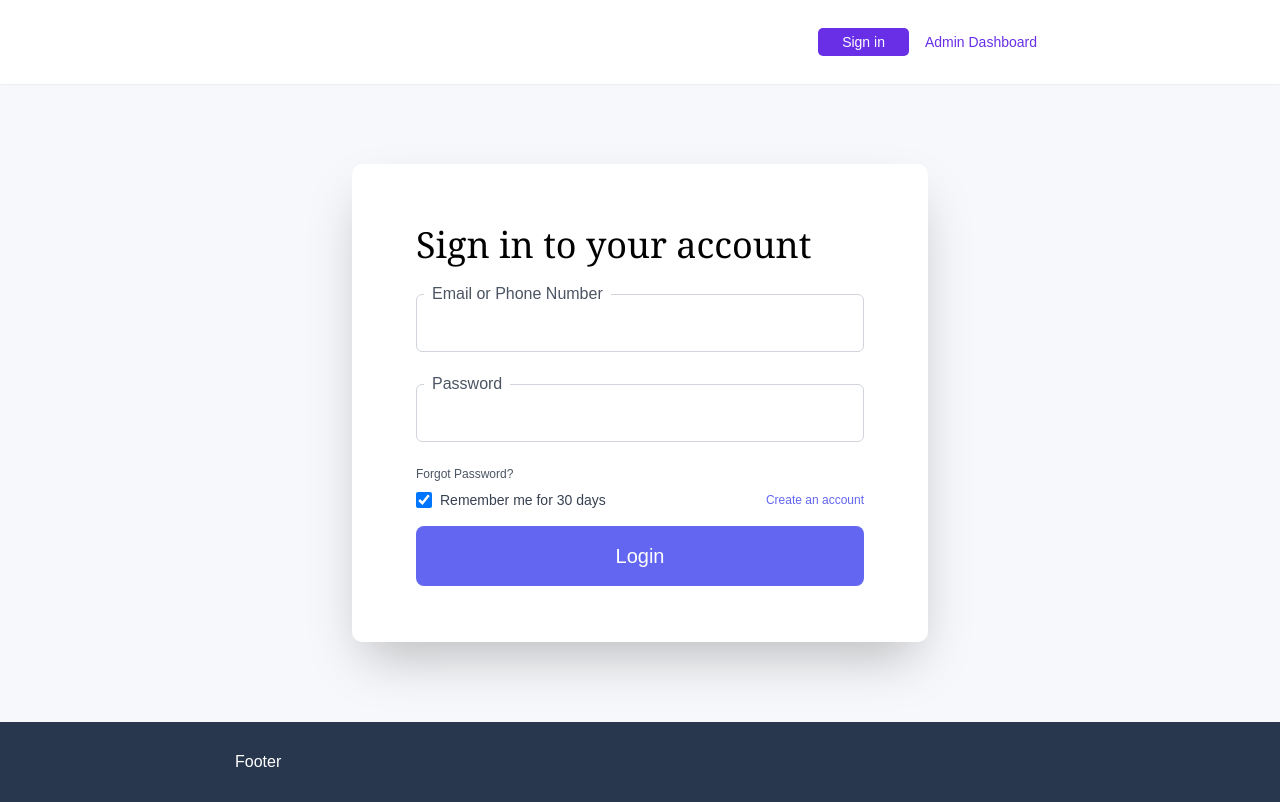
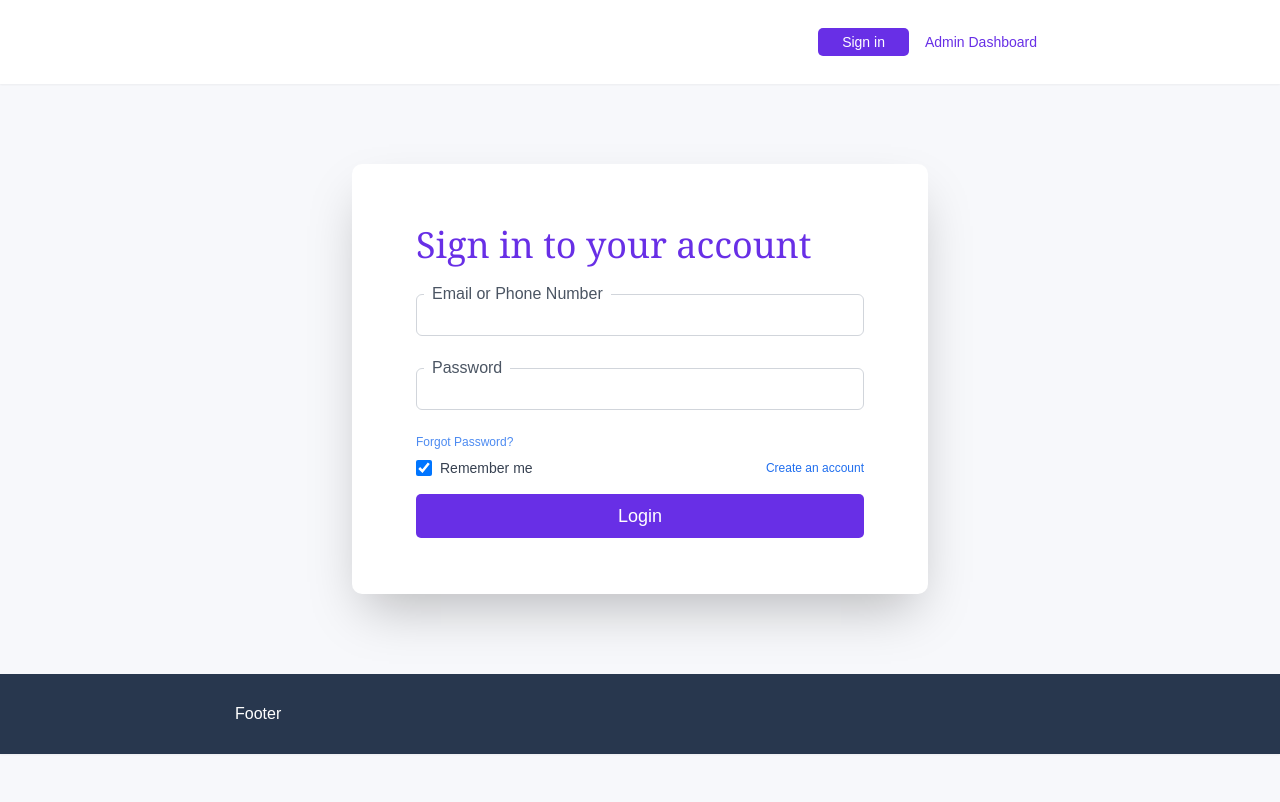
Before and after one commit to HelloTanvir/ERP-system, a Next.js app: page /auth/login in a window 1280 px wide. Built offline with nearby package versions, Linux system fonts and the light colour scheme.

Commit message:
refined form ui, restructured code

```diff
--- /dev/null
+++ b/src/app/_components/Input.tsx
@@ -0,0 +1,37 @@
+import { FC } from 'react';
+import { InputField } from '../_lib/utils';
+import PhoneNumberInput from './PhoneNumberInput';
+
+interface Props {
+    field: InputField;
+    error?: string;
+}
+
+function Input({ field, error }: Props) {
+    if (field.type === 'tel') {
+        return <PhoneNumberInput field={field} error={error} />;
+    }
+
+    return (
+        <div className="relative">
+            <p className="bg-white pt-0 pr-2 pb-0 pl-2 -mt-3 mr-0 mb-0 ml-2 font-medium text-gray-600 absolute">
+                {field.label}
+            </p>
+
+            <input
+                placeholder={field.placeholder}
+                type={field.type}
+                name={field.name}
+                minLength={field.minLength}
+                required={field.required}
+                className="border placeholder-gray-400 focus:outline-none focus:border-black w-full p-2 mt-2 mr-0 mb-0 ml-0 text-base block bg-white border-gray-300 rounded-md text-black autofill:text-black"
+            />
+
+            {error && (
+                <p className="text-red-400 italic font-semibold text-xs mx-2 mt-1">{error}</p>
+            )}
+        </div>
+    );
+}
+
+export default Input as FC<Props>;
--- /dev/null
+++ b/src/app/_components/PhoneNumberInput.tsx
@@ -0,0 +1,62 @@
+'use client';
+
+import { ChangeEvent, FC, useRef, useState } from 'react';
+import { InputField } from '../_lib/utils';
+
+interface Props {
+    field: InputField;
+    error?: string;
+}
+
+function PhoneNumberInput({ field, error }: Props) {
+    // TODO: implement this component properly
+
+    const [countryCode, setCountryCode] = useState('+880');
+    const inputRef = useRef<HTMLInputElement>(null);
+
+    const handleCountryCodeChange = (e: ChangeEvent<HTMLSelectElement>) => {
+        setCountryCode((prev) => {
+            console.log({ prev });
+
+            if (inputRef.current) {
+                inputRef.current.value = e.target.value + inputRef.current.value.replace(prev, '');
+            }
+
+            return e.target.value;
+        });
+    };
+
+    return (
+        <div className="relative">
+            <p className="bg-white pt-0 pr-2 pb-0 pl-2 -mt-3 mr-0 mb-0 ml-2 font-medium text-gray-600 absolute">
+                {field.label}
+            </p>
+
+            <select
+                value={countryCode}
+                onChange={handleCountryCodeChange}
+                className="absolute top-1/2 left-0 -translate-y-1/2 translate-x-2 border-r-2 border-gray-300"
+            >
+                <option value="+880">+880 (BAN)</option>
+                <option value="+44">+44 (UK)</option>
+                <option value="+91">+91 (IN)</option>
+            </select>
+
+            <input
+                ref={inputRef}
+                placeholder={field.placeholder}
+                type={field.type}
+                name={field.name}
+                minLength={field.minLength}
+                required={field.required}
+                className="border placeholder-gray-400 focus:outline-none focus:border-black w-full p-2 pl-36 mt-2 mr-0 mb-0 ml-0 text-base block bg-white border-gray-300 rounded-md text-black autofill:text-black"
+            />
+
+            {error && (
+                <p className="text-red-400 italic font-semibold text-xs mx-2 mt-1">{error}</p>
+            )}
+        </div>
+    );
+}
+
+export default PhoneNumberInput as FC<Props>;
--- /dev/null
+++ b/src/app/_lib/utils.ts
@@ -0,0 +1,8 @@
+export interface InputField {
+    label: string;
+    name: string;
+    type: 'text' | 'password' | 'tel' | 'email';
+    placeholder: string;
+    minLength?: number;
+    required?: boolean;
+}
--- a/src/app/auth/[page]/_components/Form.tsx
+++ b/src/app/auth/[page]/_components/Form.tsx
@@ -2,6 +2,7 @@
 
 /* eslint-disable jsx-a11y/label-has-associated-control */
 
+import Input from '@/app/_components/Input';
 import Link from 'next/link';
 import { useFormState } from 'react-dom';
 import { authFormSubmit } from '../_lib/actions';
@@ -53,30 +54,17 @@ function Form({ page }: Readonly<Props>) {
                 className="w-full mt-6 mr-0 mb-0 ml-0 relative space-y-8"
             >
                 {getFormFields(page).map((field) => (
-                    <div key={field.name} className="relative">
-                        <p className="bg-white pt-0 pr-2 pb-0 pl-2 -mt-3 mr-0 mb-0 ml-2 font-medium text-gray-600 absolute">
-                            {field.label}
-                        </p>
-                        <input
-                            placeholder={field.placeholder}
-                            type={field.type}
-                            name={field.name}
-                            minLength={field.minLength}
-                            required={field.required}
-                            className="border placeholder-gray-400 focus:outline-none focus:border-black w-full pt-4 pr-4 pb-4 pl-4 mt-2 mr-0 mb-0 ml-0 text-base block bg-white border-gray-300 rounded-md text-black autofill:text-black"
-                        />
-                        {authFormState.error?.[field.name] && (
-                            <p className="text-red-400 italic font-semibold text-xs mx-2 mt-1">
-                                {authFormState.error?.[field.name]}
-                            </p>
-                        )}
-                    </div>
+                    <Input
+                        key={field.name}
+                        field={field}
+                        error={authFormState.error?.[field.name]}
+                    />
                 ))}
                 <div className="relative">
                     {page === 'login' && (
                         <Link
                             href="/auth/forgot-password"
-                            className="text-xs text-gray-600 hover:text-indigo-500 focus:outline-none flex mb-2 -mt-2"
+                            className="text-xs text-link opacity-80 hover:opacity-100 focus:outline-none flex mb-2 -mt-2"
                         >
                             Forgot Password?
                         </Link>
@@ -96,7 +84,7 @@ function Form({ page }: Readonly<Props>) {
                                     htmlFor="remember"
                                     className="ml-2 block text-sm text-gray-700 dark:text-gray-300"
                                 >
-                                    Remember me for 30 days
+                                    Remember me
                                 </label>
                             </div>
                         )}
@@ -104,7 +92,7 @@ function Form({ page }: Readonly<Props>) {
                         {page === 'login' && (
                             <Link
                                 href="/auth/signup"
-                                className="text-xs text-indigo-500 hover:text-indigo-700 focus:outline-none"
+                                className="text-xs text-link hover:text-indigo-700 focus:outline-none"
                             >
                                 Create an account
                             </Link>
@@ -113,7 +101,7 @@ function Form({ page }: Readonly<Props>) {
                         {page === 'signup' && (
                             <Link
                                 href="/auth/login"
-                                className="text-xs text-indigo-500 hover:text-indigo-700 focus:outline-none ml-auto"
+                                className="text-xs text-link hover:text-indigo-700 focus:outline-none ml-auto"
                             >
                                 Already have an account?
                             </Link>
@@ -122,7 +110,7 @@ function Form({ page }: Readonly<Props>) {
                         {page === 'forgot-password' && (
                             <Link
                                 href="/auth/login"
-                                className="text-xs text-indigo-500 hover:text-indigo-700 focus:outline-none ml-auto"
+                                className="text-xs text-link hover:text-indigo-700 focus:outline-none ml-auto"
                             >
                                 Back to login
                             </Link>
--- a/src/app/auth/[page]/_components/SubmitButton.tsx
+++ b/src/app/auth/[page]/_components/SubmitButton.tsx
@@ -9,7 +9,7 @@ export function SubmitButton({ label }: Readonly<{ label?: string }>) {
         <button
             type="submit"
             disabled={pending}
-            className="w-full inline-block pt-4 pr-5 pb-4 pl-5 text-xl font-medium text-center text-white bg-indigo-500 rounded-lg transition duration-200 hover:bg-indigo-600 ease"
+            className="w-full inline-block py-2 px-4 text-lg font-medium text-center text-white bg-primary rounded-btn-radius transition duration-200 hover:bg-indigo-600 ease"
         >
             {label ?? 'Submit'}
         </button>
--- a/src/app/auth/[page]/_lib/utils.ts
+++ b/src/app/auth/[page]/_lib/utils.ts
@@ -1,3 +1,5 @@
+import { InputField } from '@/app/_lib/utils';
+
 export enum HeaderLinks {
     LOGIN = '/auth/login',
     ADMIN_DASHBOARD = '/',
@@ -13,16 +15,7 @@ export const getFormTitle = (page: PageType) => {
     return '';
 };
 
-export const getFormFields = (
-    page: PageType
-): {
-    label: string;
-    name: string;
-    type: string;
-    placeholder: string;
-    minLength?: number;
-    required?: boolean;
-}[] => {
+export const getFormFields = (page: PageType): InputField[] => {
     if (page === 'login') {
         return [
             {
@@ -62,7 +55,7 @@ export const getFormFields = (
             {
                 label: 'Phone Number',
                 name: 'phoneNumber',
-                type: 'text',
+                type: 'tel',
                 placeholder: '',
                 required: true,
             },
--- a/src/app/auth/[page]/page.tsx
+++ b/src/app/auth/[page]/page.tsx
@@ -17,7 +17,7 @@ function Auth({ params }) {
 
     return (
         <div className="relative mx-auto w-full max-w-xl lg:my-20 my-10 bg-form rounded-form-radius shadow-2xl py-14 px-16">
-            <p className="w-full text-4xl font-medium leading-snug font-serif text-black">
+            <p className="w-full text-4xl font-medium leading-snug font-serif text-primary mb-2">
                 {getFormTitle(page)}
             </p>
             <Form page={page} />
--- a/tailwind.config.ts
+++ b/tailwind.config.ts
@@ -13,6 +13,7 @@ const config: Config = {
                 footer: '#28374E',
                 form: '#ffffff',
                 primary: '#682FE6',
+                link: '#206EEE',
             },
             padding: {
                 'lg-padding-header-footer': '28px 235px',
```
